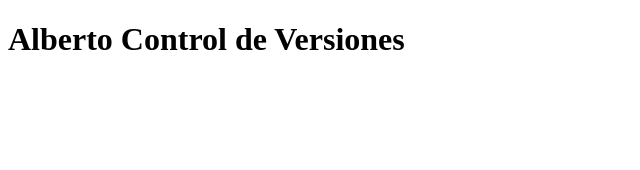
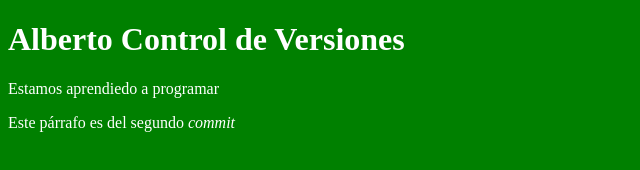
Before and after one commit to albertoalba019/GitControlDeVersiones, a plain HTML site: page index.html in a window 1280 px wide. Shown: the whole page, without its empty margins (0-640 px from the left). Drawn offline with Linux system fonts and the light colour scheme.

Commit message:
verde y blanco

```diff
--- /dev/null
+++ b/CSS/style.css
@@ -0,0 +1,5 @@
+body{
+    background-color: green;
+    color: white;
+    font-style: verdana, helvetica, sans-serif;
+}
--- a/index.html
+++ b/index.html
@@ -5,8 +5,11 @@
     <meta http-equiv="X-UA-Compatible" content="IE=edge">
     <meta name="viewport" content="width=device-width, initial-scale=1.0">
     <title>Alberto Git</title>
+    <link rel="stylesheet" href="CSS/style.css">
 </head>
 <body>
     <h1>Alberto Control de Versiones</h1>
+    <p>Estamos aprendiedo a programar</p>
+    <p>Este párrafo es del segundo <i>commit</i></p>
 </body>
 </html>
```
